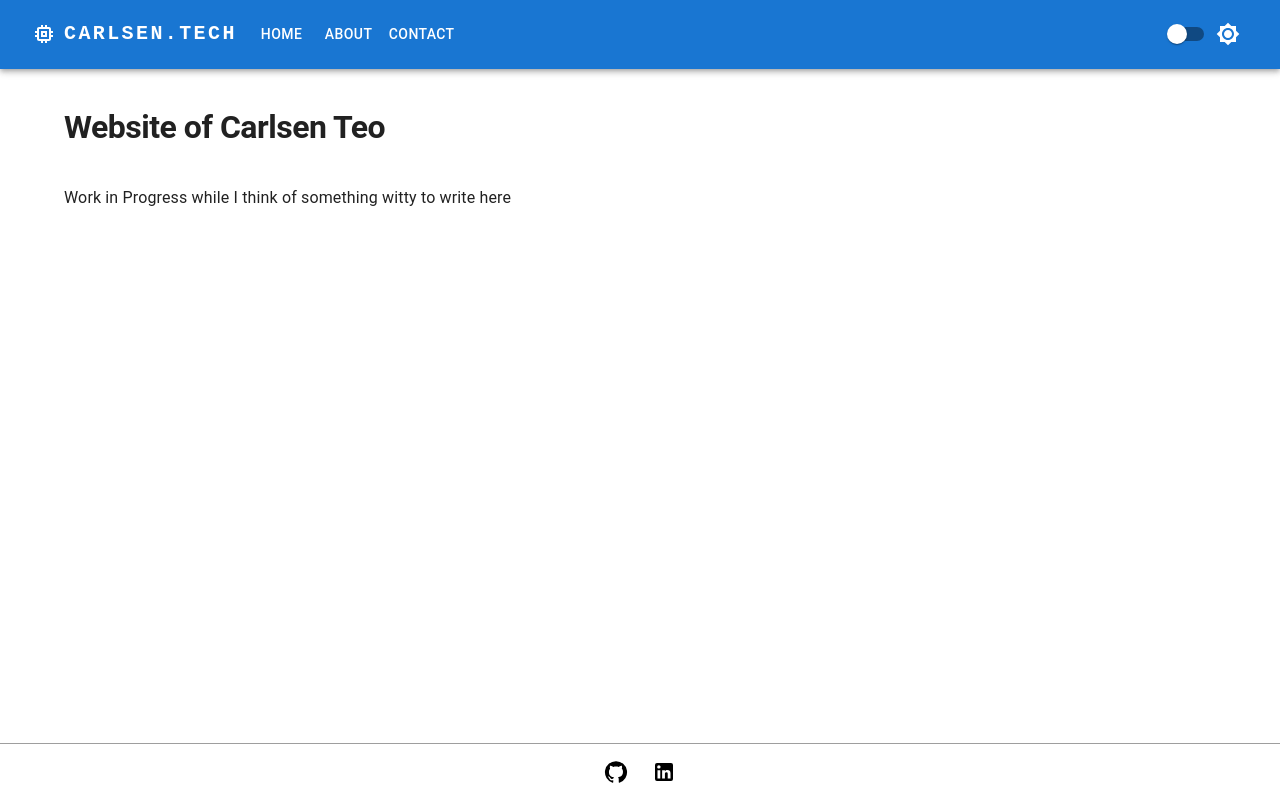
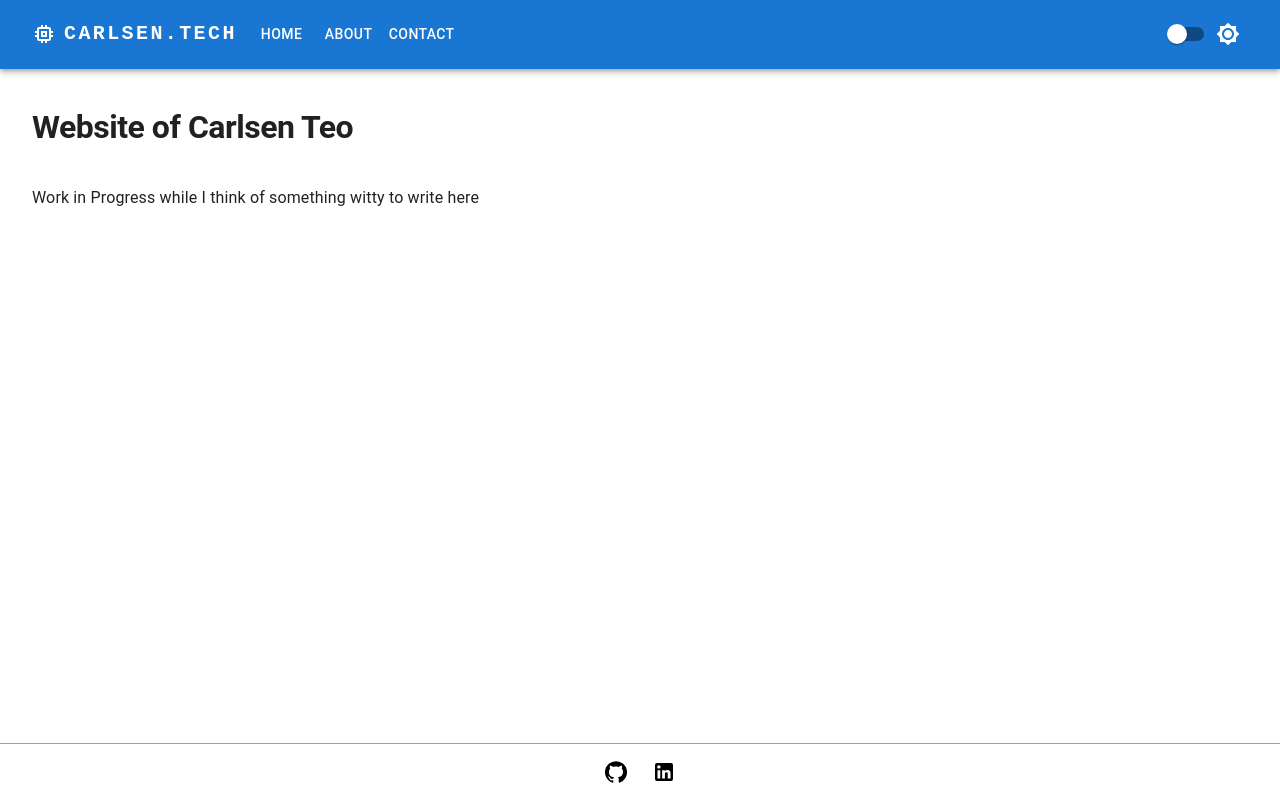
Before and after one commit to Wind1337/mywebsite, a React (Create React App) app: page / in a window 1280 px wide. Built offline with nearby package versions, Linux system fonts and the light colour scheme.

Commit message:
Tweak global padding config

```diff
--- a/src/App.js
+++ b/src/App.js
@@ -82,8 +82,7 @@ function App() {
             sx={{
               width: "100%",
               px: {
-                xs: 2,
-                md: 5,
+                xs: 1
               },
               flex: "1 0 auto",
             }}
```
